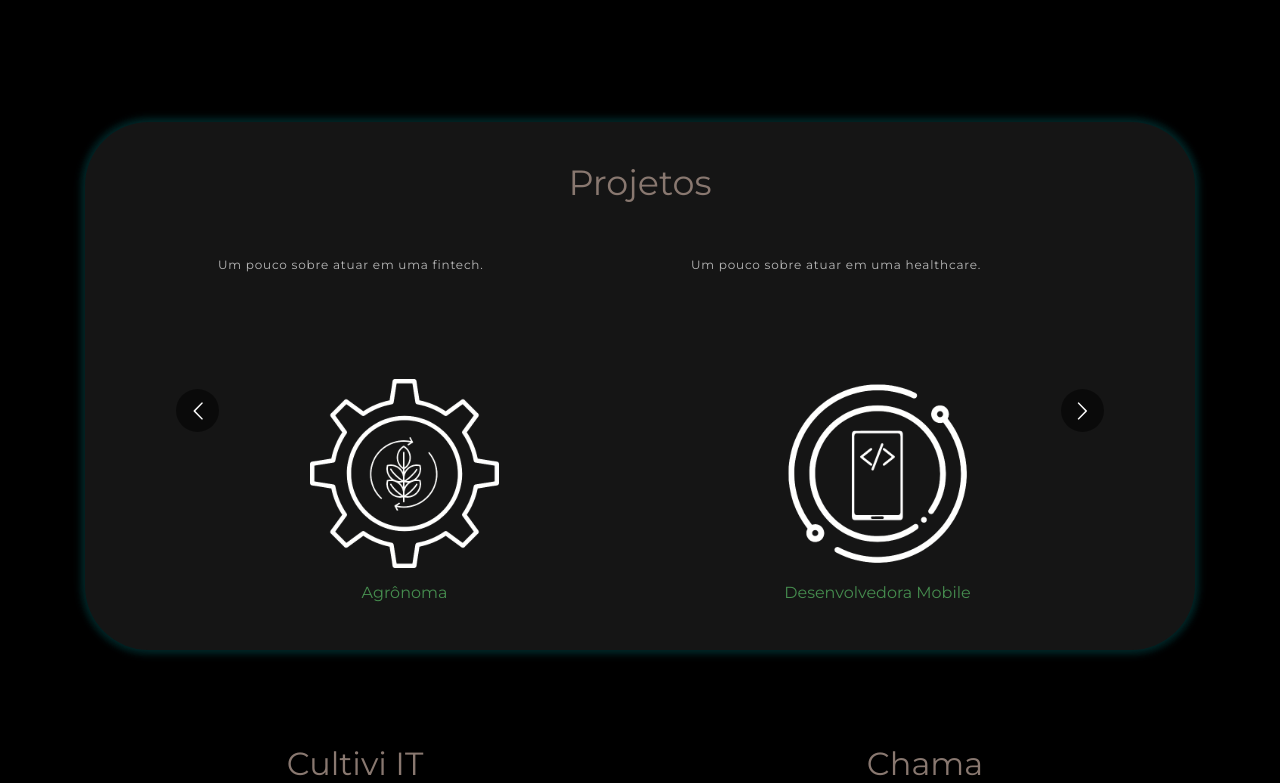
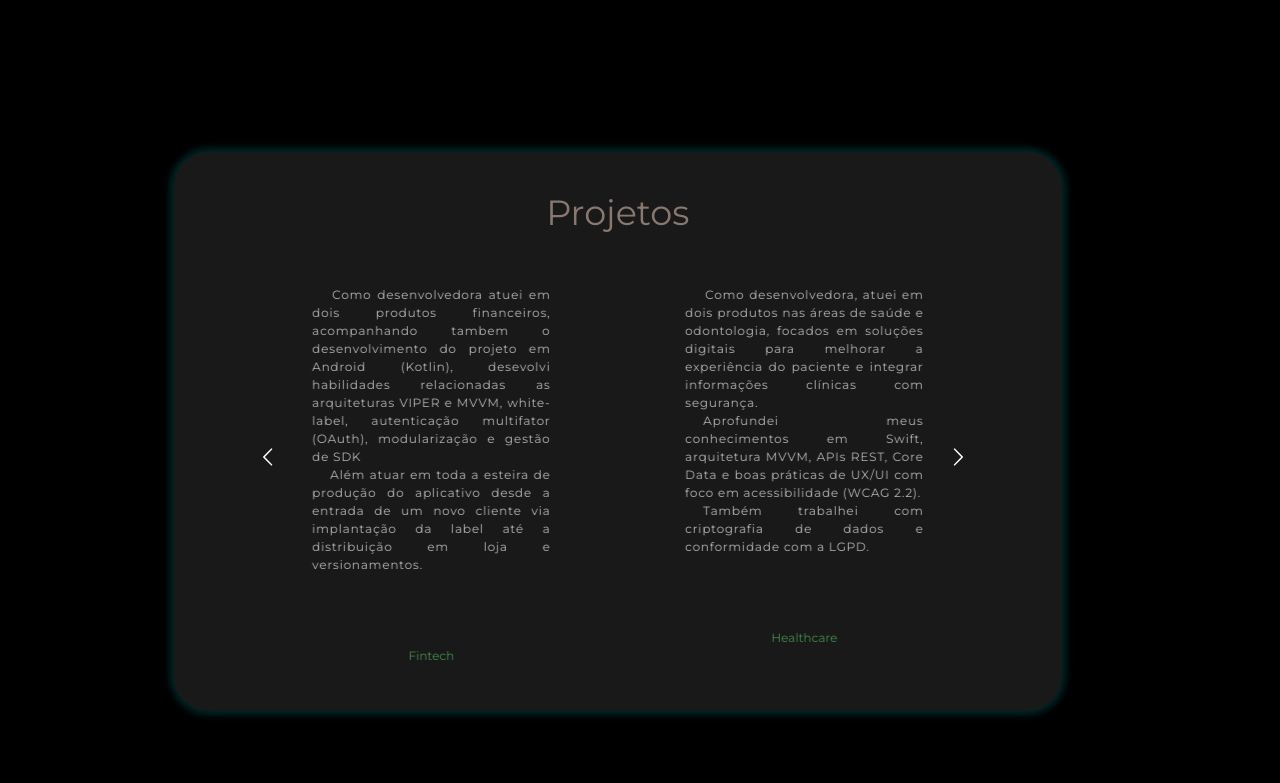
Before and after one commit to MariliseMorona/morona, a React (Create React App) app: page / in a window 1280 px wide. Shown: the part 1977-2760 px from the top of the page. Built offline with nearby package versions, Linux system fonts and the light colour scheme.

Commit message:
edit layout projects

```diff
--- a/src/modules/Body/Projects.js
+++ b/src/modules/Body/Projects.js
@@ -1,4 +1,4 @@
-import './skills.css';
+import './projects.css';
 import { Container, Row, Col } from "react-bootstrap";
 import Carousel from "react-multi-carousel";
 import "react-multi-carousel/lib/styles.css";
@@ -12,53 +12,74 @@ import esg from '../../assets/img/esg_lineWhite.png';
 export const Projects = () => {
     const responsive = {
         superLargeDesktop: {
-            breakpoint: { max: 4000, min: 3000 },
-            items: 5
+            breakpoint: { max: 4000, min: 3001 },
+            items: 4
         },
         desktop: {
             breakpoint: { max: 3000, min: 1024 },
-            items: 3
+            items: 2
         },
         tablet: {
-            breakpoint: { max: 1024, min: 464 },
+            breakpoint: { max: 1024, min: 465 },
             items: 2
         },
         mobile: {
-            breakpoint: { max: 242, min: 0 },
+            breakpoint: { max: 464, min: 0 },
             items: 1
         }
     };
     return (
-        <section className="skill" id="skills">
+        <section className="project" id="projects">
             <Container>
                 <Row>
                     <Col>
-                    <div className="skill-bx">
+                    <div className="project-bx">
                         <h2>Projetos</h2>
-                        <Carousel responsive={responsive} infinite={true} className="skill-slider">
+                        <Carousel responsive={responsive} infinite={true} className="project-slider">
                             <div className="item">
-                            <p>Um pouco sobre atuar em uma fintech.</p>
-                                <img src={agritech} alt="Image"/>
-                                <h5>Agrônoma</h5>
+                                <p>
+                                    Como desenvolvedora atuei em dois produtos financeiros, acompanhando tambem o desenvolvimento do projeto em Android (Kotlin), desevolvi habilidades
+                                    relacionadas as arquiteturas VIPER e MVVM, white-label, autenticação multifator (OAuth), modularização e gestão de SDK<br />
+                                    <span style={{ textIndent: '1.5em', display: 'inline-block' }}>
+                                    Além atuar em toda a esteira de produção do aplicativo desde a entrada de um novo cliente via implantação da label até a distribuição em loja e
+                                    versionamentos.
+                                    </span><br/>
+                                </p>
+                                {/* <img src={agritech} alt="Image"/> */}
+                                <h5>Fintech</h5>
                             </div>
                             <div className="item">
-                            <p>Um pouco sobre atuar em uma healthcare.</p>
-                                <img src={developerMobile} alt="Image"/>
-                                <h5>Desenvolvedora Mobile</h5>
+                                <p>
+                                    Como desenvolvedora, atuei em dois produtos nas áreas de saúde e odontologia, focados em soluções digitais para melhorar a experiência do paciente
+                                    e integrar informações clínicas com segurança.<br />
+                                    <span style={{ textIndent: '1.5em', display: 'inline-block' }}>
+                                    Aprofundei meus conhecimentos em Swift, arquitetura MVVM, APIs REST, Core Data e boas práticas de UX/UI com foco em acessibilidade (WCAG 2.2).
+                                    </span><br/>
+                                    <span style={{ textIndent: '1.5em', display: 'inline-block' }}>
+                                    Também trabalhei com criptografia de dados e conformidade com a LGPD.
+                                    </span>
+                                </p>
+                                {/* <img src={developerMobile} alt="Image"/> */}
+                                <h5>Healthcare</h5>
                             </div>
                             <div className="item">
-                            <p>Um pouco sobre atuar em uma agritech.</p>
-                                <img src={engineer} alt="Image"/>
-                                <h5>Engenheira de Software</h5>
+                            <p>Atuo como engenheira de software no desenvolvimento de um ERP, participei ativamente da definição de requisitos de negócio, arquitetura da aplicação,
+                                planejamento de infraestrutura, modelagem e administração de banco de dados, além do desenvolvimento de back-end.<br />
+                                <span style={{ textIndent: '1.5em', display: 'inline-block' }}>
+                                Aprofundei meus conhecimentos em tecnologias server-side, design de sistemas escaláveis, integração de serviços, segurança e performance.
+                                </span><br/>
+                                </p>
+                                {/* <img src={engineer} alt="Image"/> */}
+                                <h5>ERP - Saas</h5>
                             </div>
                             <div className="item">
                             <p>Um pouco sobre ...</p>
-                                <img src={business} alt="Image"/>
+                                {/* <img src={business} alt="Image"/> */}
                                 <h5>Especialista em Negócios Digital</h5>
                             </div>
                             <div className="item">
                             <p>Um pouco sobre ....</p>
-                                <img src={esg} alt="Image"/>
+                                {/* <img src={esg} alt="Image"/> */}
                                 <h5>Especialista em Economia e Gestão Ambiental</h5>
                             </div>
                         </Carousel>
@@ -66,7 +87,7 @@ export const Projects = () => {
                     </Col>
                 </Row>
             </Container>
-            {/*<img className="skillsBg" src={skillsBg} alt="Image" />*/}
+            {/*<img className="projectsBg" src={projectsBg} alt="Image" />*/}
         </section>
     )
 }
--- /dev/null
+++ b/src/modules/Body/projects.css
@@ -0,0 +1,89 @@
+.project {
+    padding: 0 0 80px 0;
+    position: relative;
+    display: flex;
+    justify-content: center;
+    align-items: center;
+    width: 100vw;
+    min-height: 80vh;
+    box-sizing: border-box
+  }
+  .project-bx {
+    background: #191919;
+    border-radius: 35px;
+    text-align: center;
+    padding: 40px 30px;
+    margin-top: -60px;
+    max-width: 80%;
+    transform: translate(10%);
+    box-shadow: 0 0 3px #002425,
+                0 0 6px #002425,
+                0 0 9px #002425,
+                0 0 12px #002425,
+                0 0 15px #002425;
+  }
+  .react-multiple-carousel__arrow {
+    width: 10px;
+    height: 10px;
+    background-color: transparent;
+    border-radius: 50%;
+    z-index: 10;
+    display: flex;
+    justify-content: center;
+    align-items: center;
+    position: absolute;
+    transition: background-color 0.3s ease;
+  }
+
+  .react-multiple-carousel__arrow:hover {
+    background-color: #468d4f;
+  }
+  .react-multiple-carousel__arrow--left {
+    margin: 0 -30px;
+  }
+  .react-multiple-carousel__arrow--right {
+    margin: 0 -20px;
+  }
+  .react-multi-carousel-item {
+    padding: 0 0 0 0;
+    box-sizing: border-box;
+  }
+  .project h2 {
+    font-size: 35px;
+    font-weight: 1200;
+    color: #897870;
+  }
+  .project p {
+      color: #B8B8B8;
+      font-size: 12px;
+      letter-spacing: 0.8px;
+      line-height: 1.5em;
+      margin: 14px 0 75px 0;
+      padding: 30px 30px 0 30px;
+      text-align: justify;
+      text-indent: 20px;
+  }
+  .project h5 {
+    font-size: 12px;
+    color: #468d4f;
+  }
+  .project-slider {
+    width: 90%;
+    margin: 0 auto;
+    position: relative;
+  }
+  .project-slider .item {
+    max-width: 80%;
+    margin: 0 auto;
+  }
+  .project-slider .item img {
+    width: 30%;
+    margin: 0 auto 15px auto;
+  }
+  .projectsBg {
+    top: 28%;
+    position: absolute;
+    bottom: 0;
+    width: 45%;
+    z-index: -4;
+  }
```
